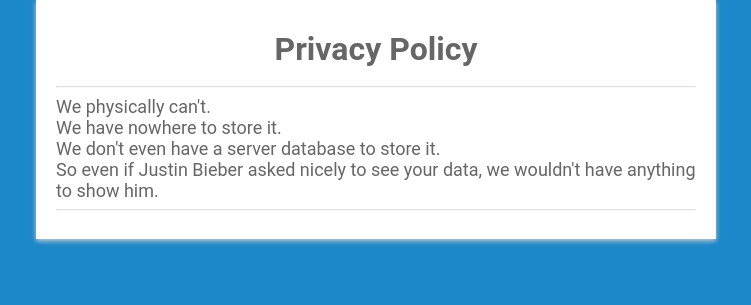
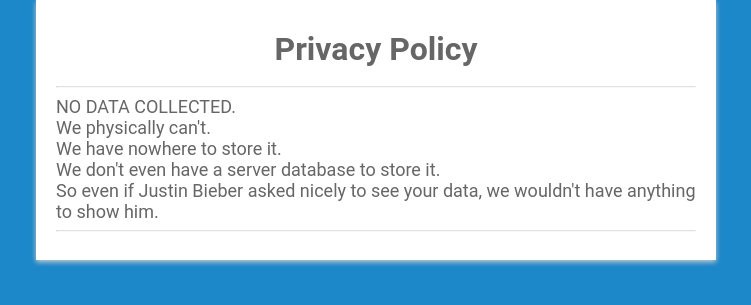
Before and after one commit to manjotsinghbagha/Self-diagnosis, a Django app: page /privacy_policy in a window 1280 px wide. Shown: the top 305 px of the page, without its empty margins (264-1015 px from the left). Run offline with Django 3.2, Linux system fonts and the light colour scheme.

Commit message:
make it better

```diff
--- a/templates/privacy_policy.html
+++ b/templates/privacy_policy.html
@@ -139,6 +139,7 @@
         <h1><b>Privacy Policy</b></h1>
         <hr>
         <p><font size=4>
+          NO DATA COLLECTED.<br>
           We physically can't.<br>
           We have nowhere to store it.<br>
           We don't even have a server database to store it.<br>
```
